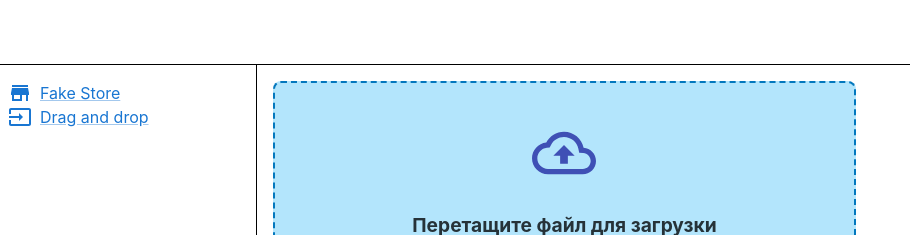
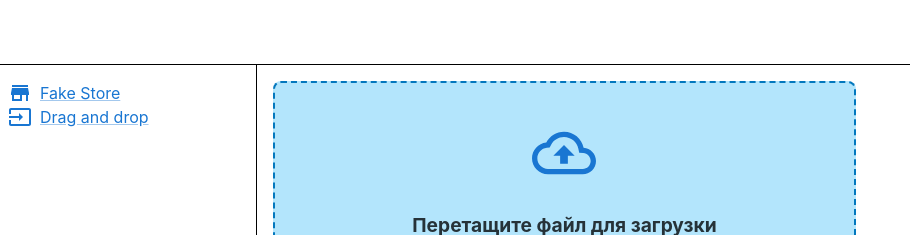
Before and after one commit to Eugene-Kobzev/react_components, a React (Create React App) app: page /dndinput in a window 1280 px wide. Shown: the top 235 px of the page, without its empty margins (0-910 px from the left). Built offline with nearby package versions, Linux system fonts and the light colour scheme.

Commit message:
Minor changes

```diff
--- a/src/App.tsx
+++ b/src/App.tsx
@@ -13,8 +13,6 @@ function App() {
         <Route path="/dndinput" element={<DnDInput />} />
       </Routes>
     </Layout>
-
-
   );
 }
 
--- a/src/components/common/DragNDropUpload/DragNDropUpload.tsx
+++ b/src/components/common/DragNDropUpload/DragNDropUpload.tsx
@@ -1,6 +1,7 @@
 import { useState } from 'react';
 import { Button } from '@mui/material';
 import CloudUploadOutlinedIcon from '@mui/icons-material/CloudUploadOutlined';
+import { useTheme } from '@mui/material/styles'
 import './style.scss'
 
 const getFileNameFromPath = (str: string): string | null => {
@@ -31,6 +32,9 @@ interface IDnDProps {
  */
 export default function ({ onFileChange, areaClassName, btnclassName, btnText, icon, title, description }: IDnDProps) {
   const [drag, setDrag] = useState(false)
+  const theme = useTheme()
+
+  const primaryMainClr = theme.palette.primary.main
 
   const areaClass = `upload-area ${areaClassName ? areaClassName : ''}`
   const buttonClass = `upload-area__btn ${btnclassName ? btnclassName : ''}`
@@ -72,7 +76,7 @@ export default function ({ onFileChange, areaClassName, btnclassName, btnText, i
     >
       <div className='upload-area__icon-area'>
         {
-          icon ? icon : <CloudUploadOutlinedIcon sx={{ fontSize: '4em', color: '#3f50b5' }} />
+          icon ? icon : <CloudUploadOutlinedIcon sx={{ fontSize: '4em', color: primaryMainClr }} />
         }
       </div>
       <h4 className='upload-area__title'>
@@ -89,7 +93,7 @@ export default function ({ onFileChange, areaClassName, btnclassName, btnText, i
         <Button variant="contained"
           component="label"
           sx={{
-            cursor: 'pointer'
+            cursor: 'pointer',
           }}
           className={buttonClass}
         >
@@ -103,5 +107,3 @@ export default function ({ onFileChange, areaClassName, btnclassName, btnText, i
 
   )
 }
-
-// export { }
--- a/src/index.tsx
+++ b/src/index.tsx
@@ -4,15 +4,21 @@ import './index.css';
 import App from './App';
 import reportWebVitals from './reportWebVitals';
 import { BrowserRouter } from 'react-router-dom';
+import { ThemeProvider, createTheme } from '@mui/material/styles';
 
 const root = ReactDOM.createRoot(
   document.getElementById('root') as HTMLElement
 );
+
+const theme = createTheme({})
+
 root.render(
   <React.StrictMode>
-    <BrowserRouter>
-      <App />
-    </BrowserRouter>
+    <ThemeProvider theme={theme}>
+      <BrowserRouter>
+        <App />
+      </BrowserRouter>
+    </ThemeProvider>
   </React.StrictMode>
 );
 
```
